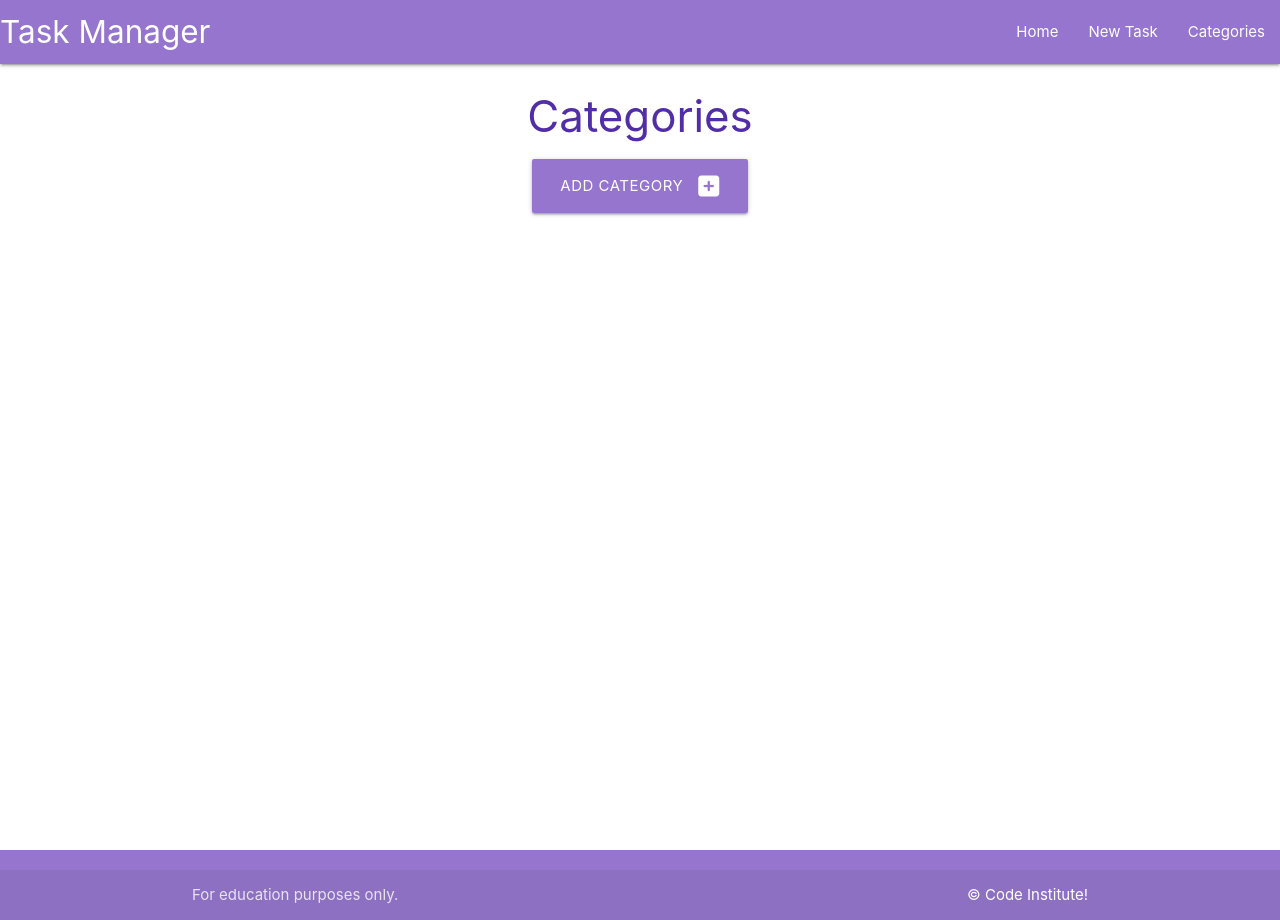
After one commit to ScottE13/task-manager, a Flask app: page /categories in a window 1280 px wide. The commit adds this page. Run offline with Flask 3, Linux system fonts and the light colour scheme.

Commit message:
Adding Categories

```diff
--- a/taskmanager/routes.py
+++ b/taskmanager/routes.py
@@ -1,4 +1,4 @@
-from flask import render_template
+from flask import render_template, request, redirect, url_for
 from taskmanager import app, db
 from taskmanager.models import Category, Task
 
@@ -6,3 +6,19 @@ from taskmanager.models import Category, Task
 @app.route("/")
 def home():
     return render_template("tasks.html")
+
+
+@app.route("/categories")
+def categories():
+    return render_template("categories.html")
+
+
+@app.route("/add_category", methods=["GET", "POST"])
+def add_category():
+    if request.method == "POST":
+        category = Category(category_name=request.form.get("category_name"))
+        db.session.add(category)
+        db.session.commit()
+        return redirect(url_for("categories"))
+
+    return render_template("add_category.html")
--- a/taskmanager/static/css/style.css
+++ b/taskmanager/static/css/style.css
@@ -7,3 +7,8 @@ body {
 main {
     flex: 1 0 auto;
 }
+
+/* COLOURS USED
+deep-purple lighten-2
+deep-purple-text text-darken-2
+*/
--- a/taskmanager/templates/base.html
+++ b/taskmanager/templates/base.html
@@ -34,7 +34,7 @@
           <ul class="right hide-on-med-and-down">
             <li><a href="{{ url_for('home') }}">Home</a></li>
             <li><a href="">New Task</a></li>
-            <li><a href="">Categories</a></li>
+            <li><a href="{{ url_for('categories') }}">Categories</a></li>
           </ul>
         </div>
       </nav>
@@ -42,7 +42,7 @@
       <ul class="sidenav" id="mobile-demo">
         <li><a href="{{ url_for('home') }}">Home</a></li>
         <li><a href="">New Task</a></li>
-        <li><a href="">Categories</a></li>
+        <li><a href="{{ url_for('categories') }}">Categories</a></li>
       </ul>
     </header>
 
--- /dev/null
+++ b/taskmanager/templates/categories.html
@@ -0,0 +1,14 @@
+{% extends "base.html" %} {% block content %}
+<h3 class="deep-purple-text text-darken-2 center-align">Categories</h3>
+
+<div class="row">
+  <div class="col s12 center-align">
+    <a
+      href="{{ url_for('add_category') }}"
+      class="btn-large deep-purple lighten-2"
+    >
+      Add Category <i class="fas fa-plus-square right"></i>
+    </a>
+  </div>
+</div>
+{% endblock %}
```
Also changed, not shown: taskmanager/templates/add_category.html (added, +25 -0 lines).
